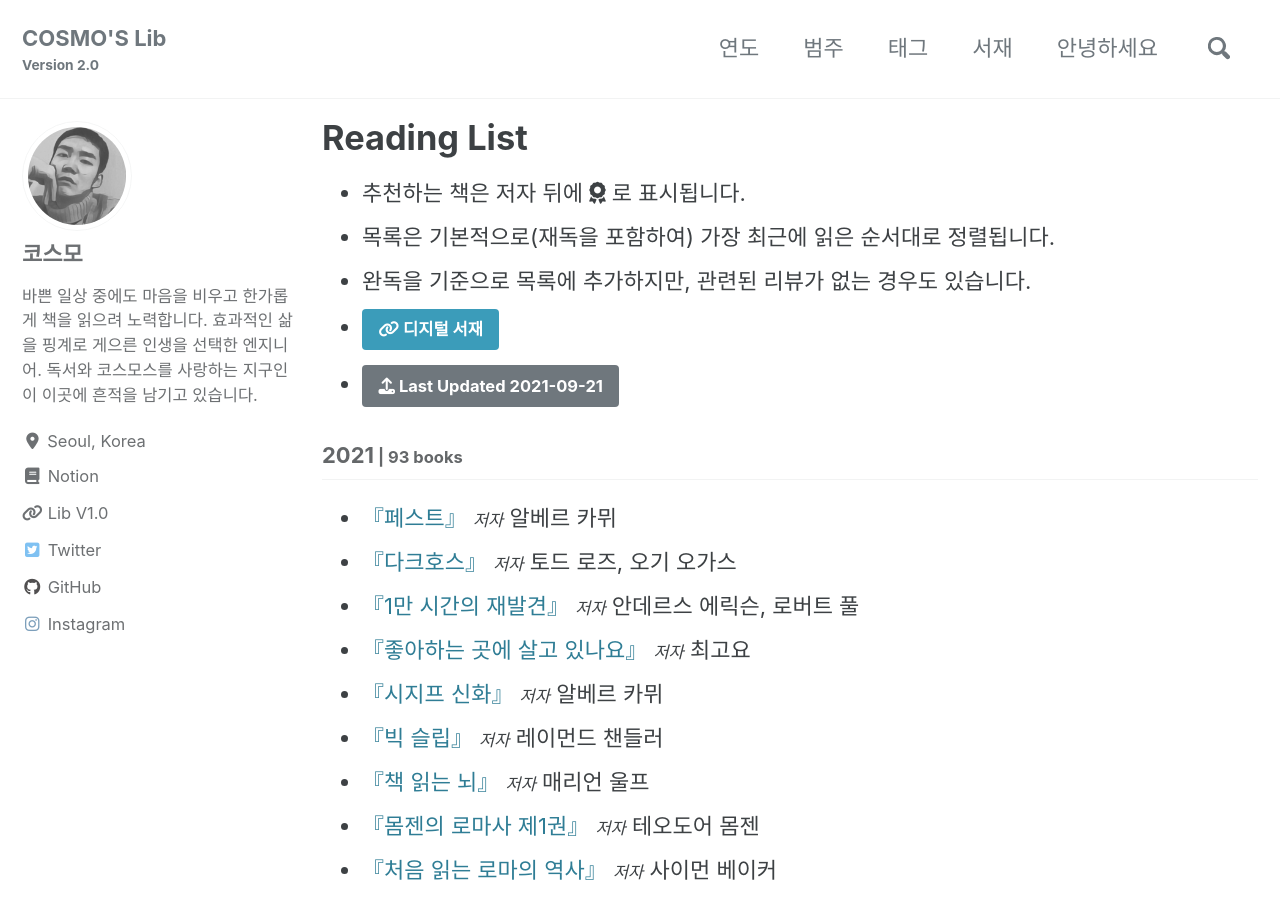
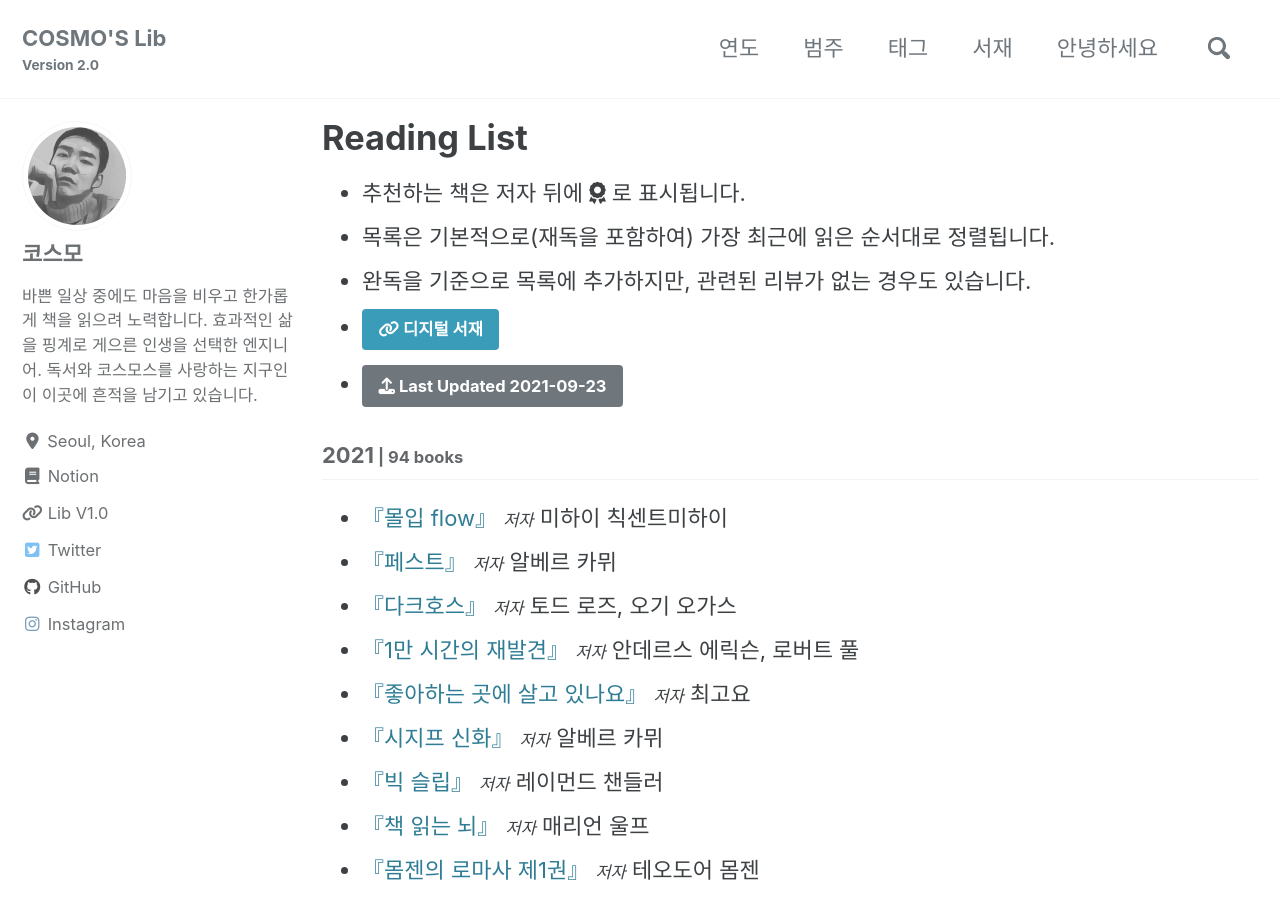
Before and after one commit to deftone2000/cosmo-s-archive, a Jekyll site: the page built from _pages/reading-list.html, in a window 1280 px wide and 900 px high. Built offline with Jekyll 4.4.1, drawn with Linux system fonts in a browser that asks for light colours; cached includes are drawn as plain includes; nearby versions of some CDN libraries; comment, search, counter and statistics services are not loaded; a style sheet for code colours, icons or effects is not loaded.

Commit message:
no message

```diff
--- a/_data/reading.yml
+++ b/_data/reading.yml
@@ -1,8 +1,18 @@
-lastupdate: 2021-09-21
+lastupdate: 2021-09-23
 
 list:
   - year: "2021"
     books:
+
+      - title: "몰입 flow"
+        ori_title:
+        author: 미하이 칙센트미하이
+        post_title:
+        cover:
+        trans: 최인수
+        pub:
+        pub_info:
+        post_link:
 
       - title: "페스트"
         ori_title:
```
